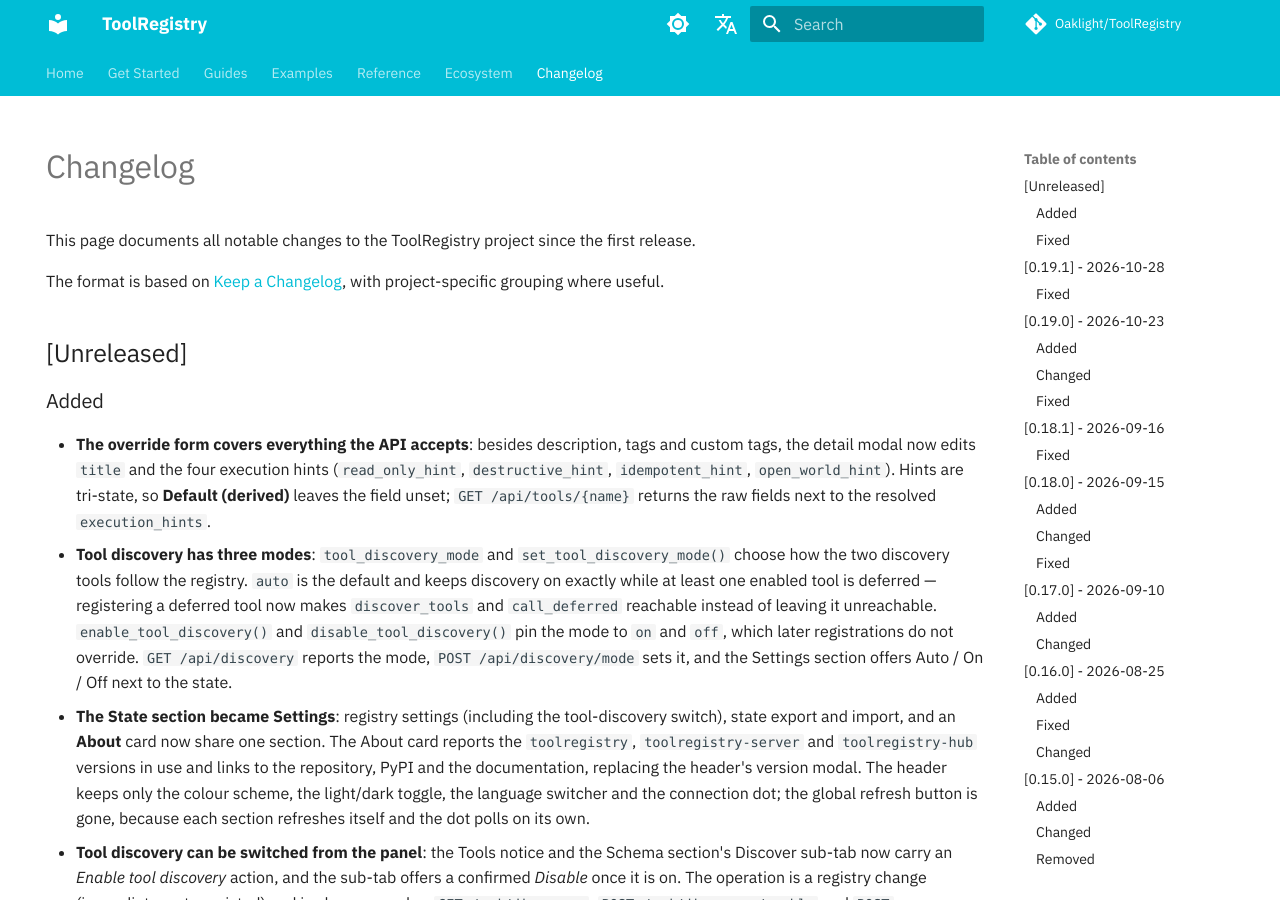
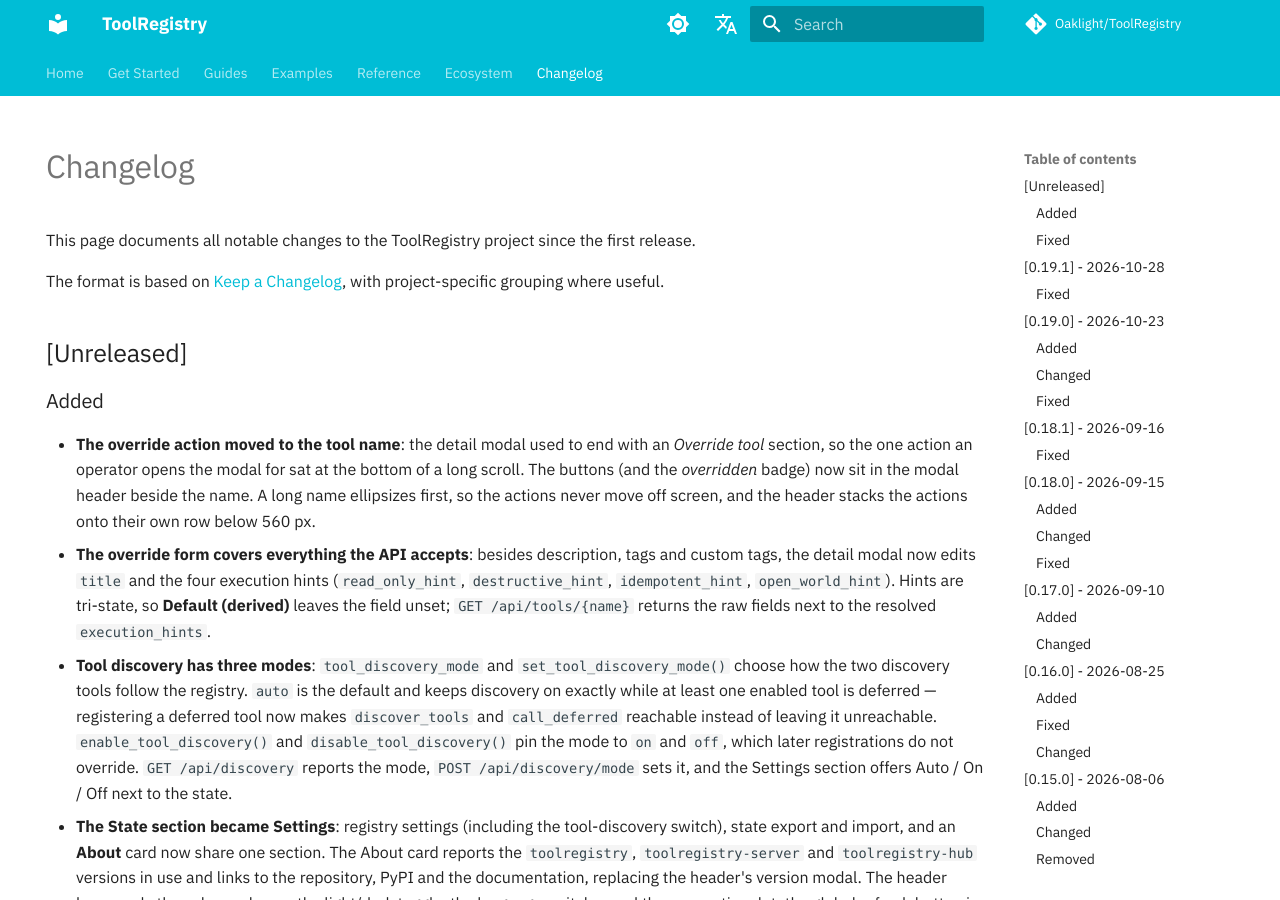
Before and after one commit to Oaklight/ToolRegistry, an MkDocs documentation site: the page built from docs/changelog.md, in a window 1280 px wide and 900 px high. Built offline with MkDocs 1.6.1 and Material for MkDocs 9.7.7, drawn with Linux system fonts in a browser that asks for light colours; some web fonts are replaced; comment, search, counter and statistics services are not loaded.

Commit message:
docs: override action now sits beside the tool name

```diff
--- a/docs/changelog.md
+++ b/docs/changelog.md
@@ -17,6 +17,11 @@
 ## [Unreleased]
 
 ### Added
+- **The override action moved to the tool name**: the detail modal used to end with an
+  *Override tool* section, so the one action an operator opens the modal for sat at the
+  bottom of a long scroll. The buttons (and the *overridden* badge) now sit in the modal
+  header beside the name. A long name ellipsizes first, so the actions never move off
+  screen, and the header stacks the actions onto their own row below 560 px.
 - **The override form covers everything the API accepts**: besides description, tags and custom
   tags, the detail modal now edits `title` and the four execution hints
   (`read_only_hint`, `destructive_hint`, `idempotent_hint`, `open_world_hint`). Hints are
```
Also changed, not shown: docs/admin/web-ui.md (+2 -1 lines).
